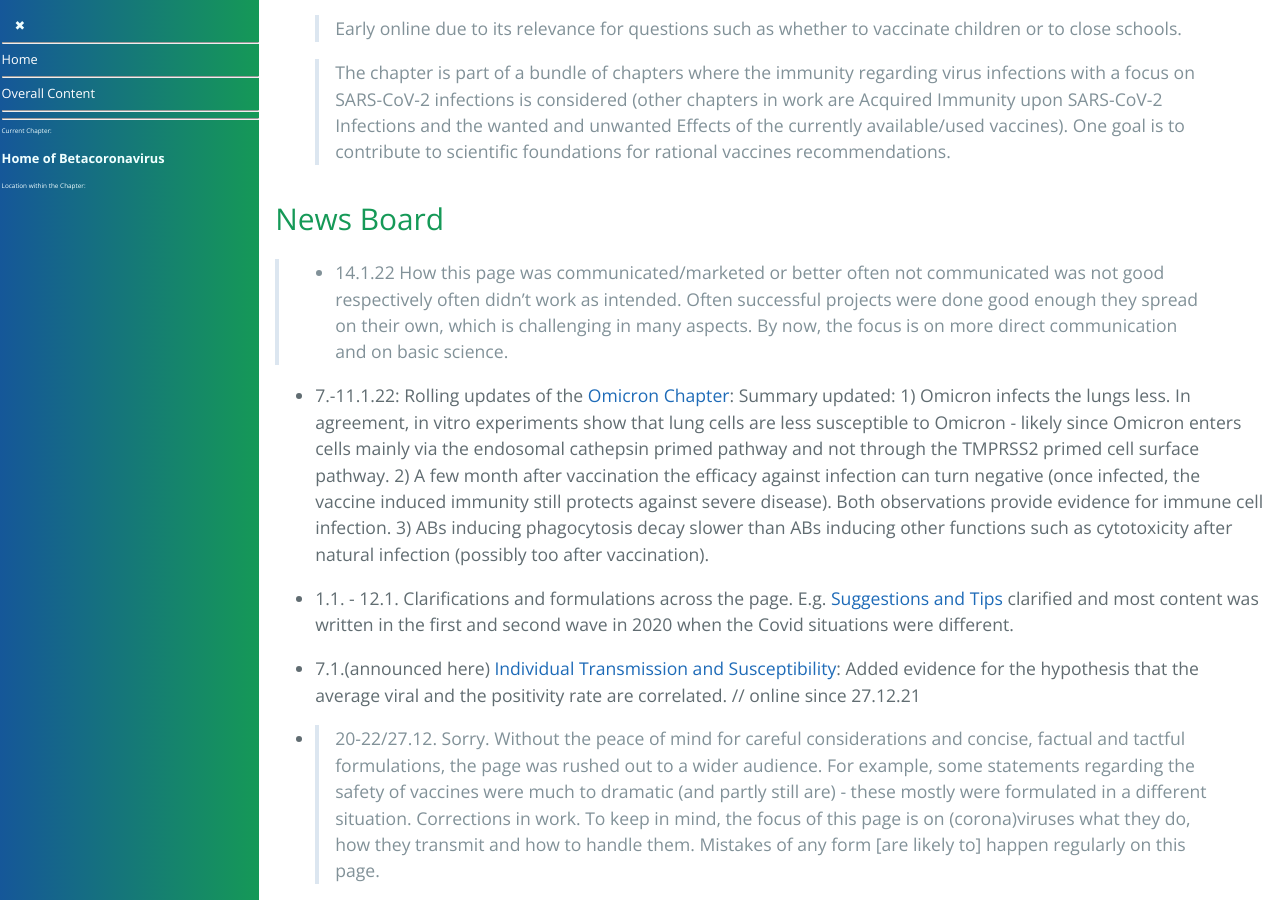
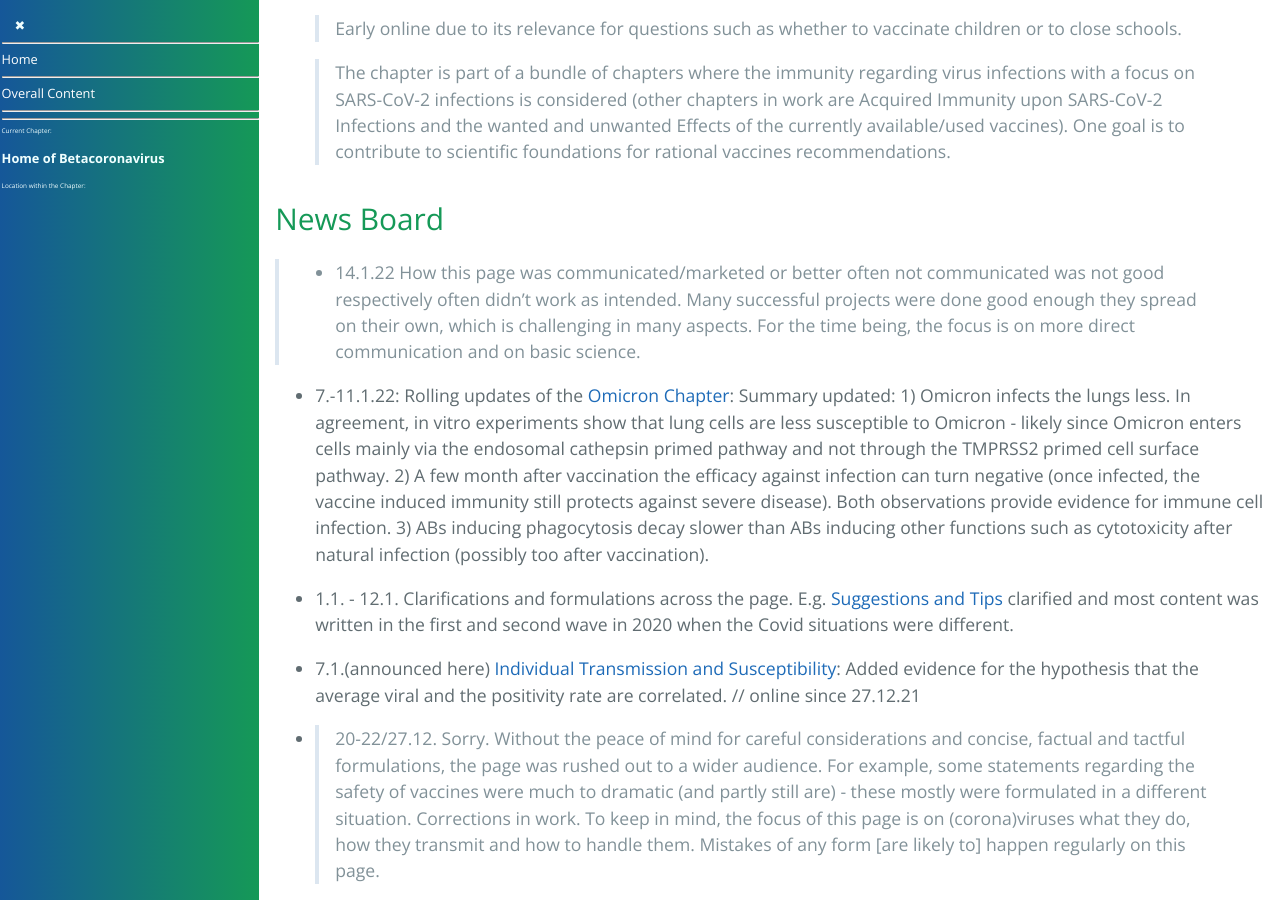
Before and after one commit to forestgrape/coronavirus, a Jekyll site: the page built from index.md, in a window 1280 px wide and 900 px high, scrolled down 2354 px. Built offline with Jekyll 4.4.1, drawn with Linux system fonts in a browser that asks for light colours; our own code applies the rules of GitHub Pages for plain Markdown files.

Commit message:
formulations

```diff
--- a/index.md
+++ b/index.md
@@ -71,7 +71,7 @@ This section overviews the entire content. The [content section](#content) lists
 <!-- 5.12.21: As RNA vaccines turned out they don't tame SARS-CoV-2, from a coronavirus perspective alone the benefits of mass vaccination unclear.-->
 
 
-> - 14.1.22  How this page was communicated/marketed or better often not communicated was not good respectively often didn't work as intended. Often successful projects were done good enough they spread on their own, which is challenging in many aspects. By now, the focus is on more direct communication and on basic science.
+> - 14.1.22  How this page was communicated/marketed or better often not communicated was not good respectively often didn't work as intended. Many successful projects were done good enough they spread on their own, which is challenging in many aspects. For the time being, the focus is on more direct communication and on basic science.
 
 - 7.-11.1.22: Rolling updates of the [Omicron Chapter](2_biological/omicron.md): Summary updated: 1) Omicron infects the lungs less. In agreement, in vitro experiments show that lung cells are less susceptible to Omicron - likely since Omicron enters cells mainly via the endosomal cathepsin primed pathway and not through the TMPRSS2 primed cell surface pathway. 2) A few month after vaccination the efficacy against infection can turn negative (once infected, the vaccine induced immunity still protects against severe disease). Both observations provide evidence for immune cell infection. 3) ABs inducing phagocytosis decay slower than ABs inducing other functions such as cytotoxicity after natural infection (possibly too after vaccination).
 
```
